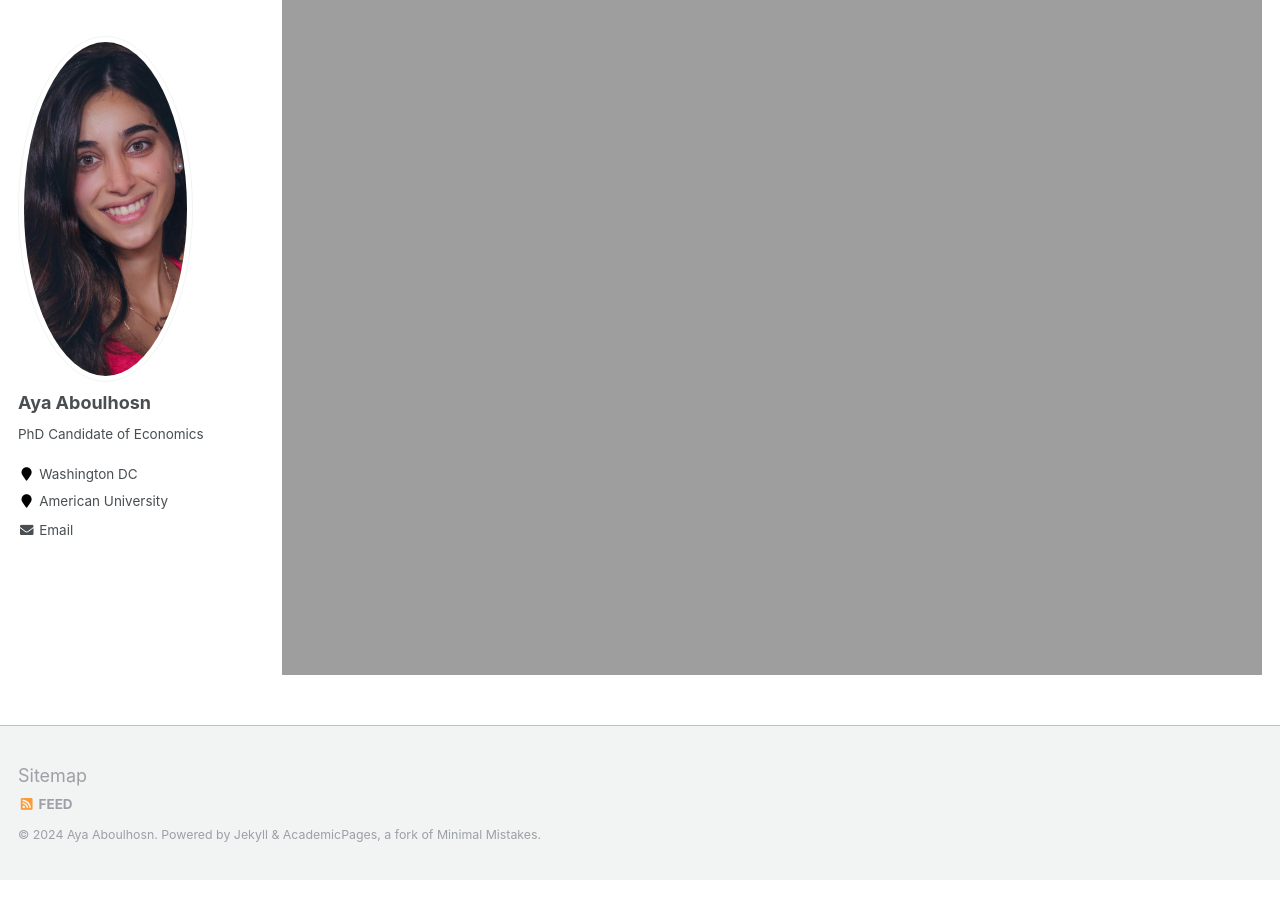
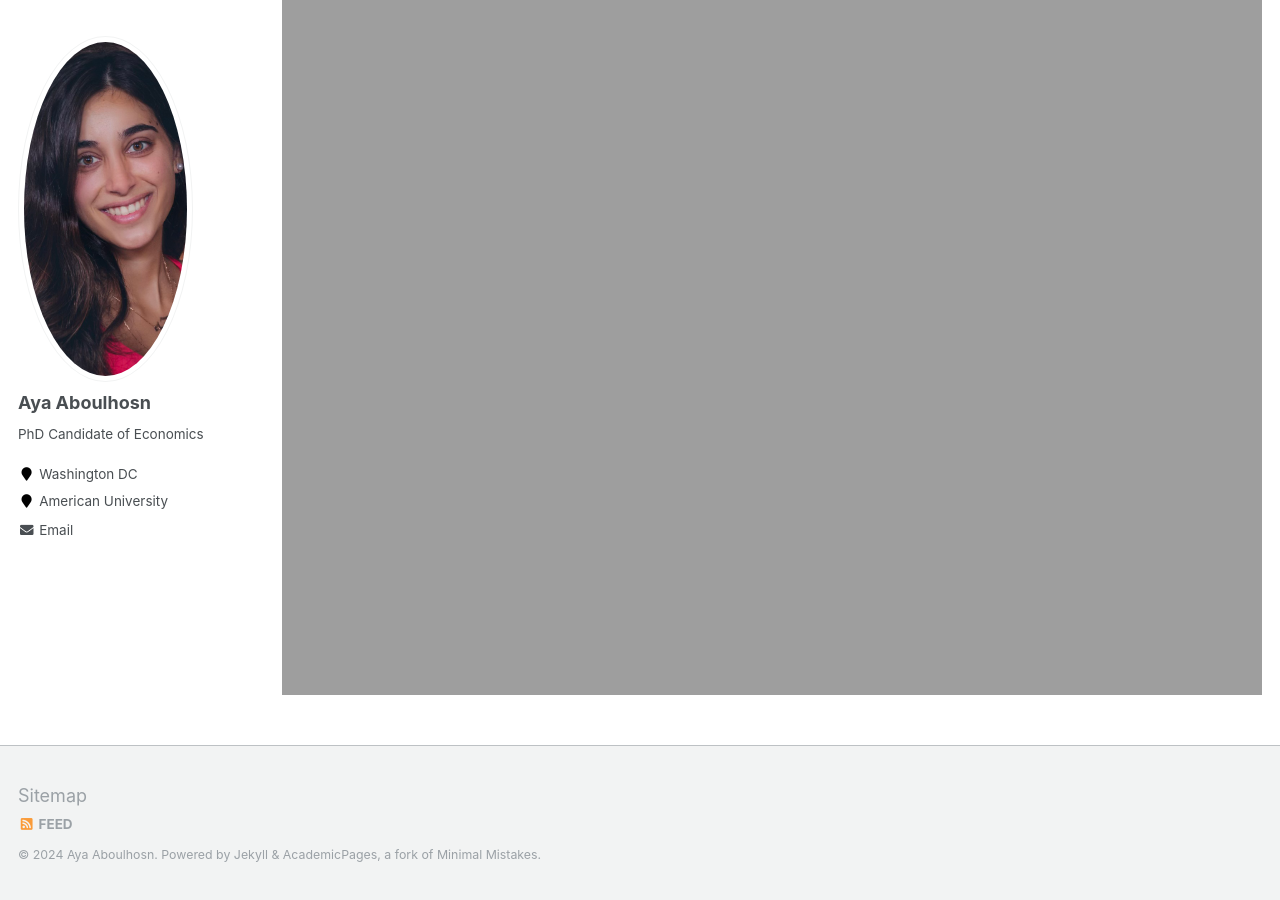
Before and after one commit to ayaaboulhosn/ayaaboulhosn.github.io, a Jekyll site: the page built from _pages/CV.md, in a window 1280 px wide and 900 px high, scrolled down 985 px. Built offline with Jekyll 4.4.1, drawn with Linux system fonts in a browser that asks for light colours.

Commit message:
Update CV.md

```diff
--- a/_pages/CV.md
+++ b/_pages/CV.md
@@ -8,4 +8,4 @@ redirect_from:
 ---
 
 
-<iframe src="https://ayaaboulhosn.github.io/files/CV_Aya_Aboulhosn.pdf" style="width:100%; height:1500px;" frameborder="0"></iframe>
+<iframe src="https://ayaaboulhosn.github.io/files/CV_Aya_Aboulhosn.pdf" style="width:100%; height:1520px;" frameborder="0"></iframe>
```
